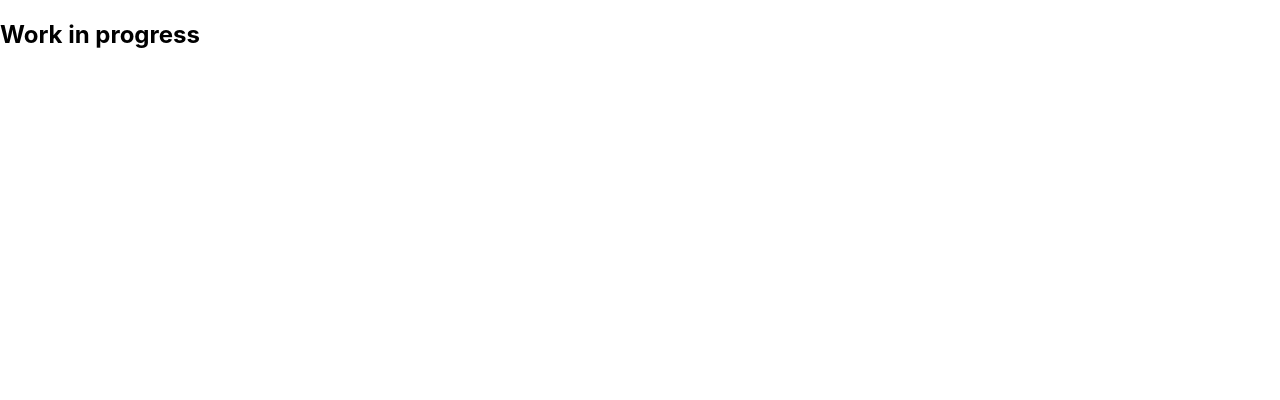
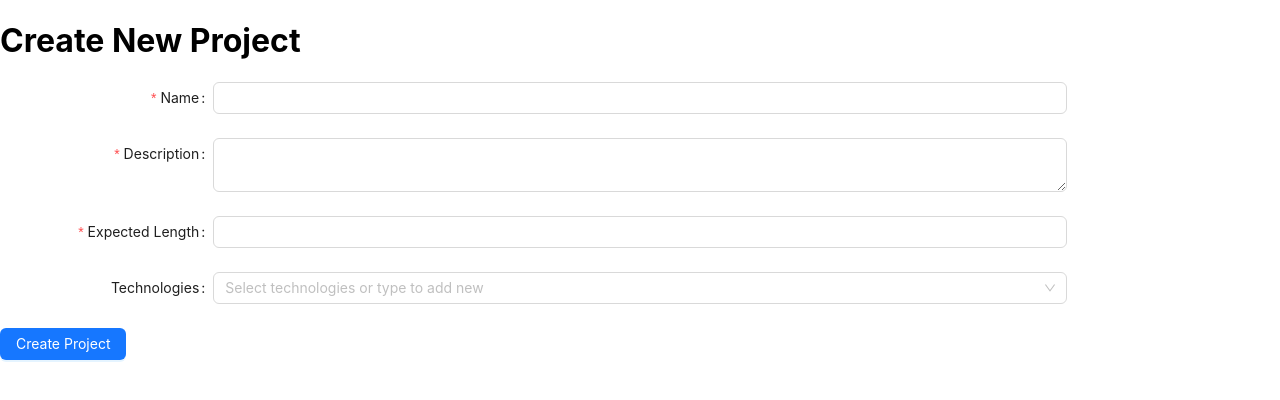
Before and after one commit to venetrius/projects-app, a React (Create React App) app in the folder frontend/: page /projects/new in a window 1280 px wide. Shown: the top 400 px of the page. Built offline with nearby package versions, Linux system fonts and the light colour scheme.

Commit message:
FE create NewProject component W/O context

```diff
--- a/frontend/src/Pages/NewProject/index.tsx
+++ b/frontend/src/Pages/NewProject/index.tsx
@@ -1,7 +1,92 @@
-interface NewProjectProps {}
+import { useState } from 'react';
+import { Form, Input, Button } from 'antd';
+import Select from "antd/es/select";
+import { ProjectForm } from '../../types';
 
-const NewProject: React.FC<NewProjectProps> = ({ }) => {
-    return <h2>Work in progress</h2>
+const NewProject = () => {
+    const [form] = Form.useForm();
+    const [project, setProject] = useState<ProjectForm>({
+        name: '',
+        description: '',
+        expected_length: '',
+        technologies: [],
+    });
+
+    const onFinish = (values: any) => {
+        const newProject: ProjectForm = {
+            name: values.name,
+            description: values.description,
+            expected_length: values.expected_length,
+            technologies: values.technologies.map((tech: any) => tech.value),
+        };
+        setProject(newProject);
+        form.resetFields();
+    };
+
+    return (
+        <div>
+            <h1>Create New Project</h1>
+            <Form
+                form={form}
+                name="newProject"
+                onFinish={onFinish}
+                initialValues={{ is_active: false }}
+                labelCol={{ span: 4 }}
+                wrapperCol={{ span: 16 }}
+            >
+                <Form.Item
+                    label="Name"
+                    name="name"
+                    rules={[{ required: true, message: 'Please input project name!' }]}
+                >
+                    <Input />
+                </Form.Item>
+
+                <Form.Item
+                    label="Description"
+                    name="description"
+                    rules={[{ required: true, message: 'Please input project description!' }]}
+                >
+                    <Input.TextArea />
+                </Form.Item>
+
+                <Form.Item
+                    label="Expected Length"
+                    name="expected_length"
+                    rules={[{ required: true, message: 'Please input expected length! (e.g.: 2 hours, 1 day etc.' }]}
+                >
+                    <Input />
+                </Form.Item>
+
+                <Form.Item label="Technologies" name="technologies" rules={[]}>
+                    <Select
+                        mode="tags"
+                        labelInValue
+                        style={{ width: '100%' }}
+                        placeholder="Select technologies or type to add new"
+                    >
+                        {/* Add populat techs to be selected */}
+                    </Select>
+                </Form.Item>
+
+                <Form.Item>
+                    <Button type="primary" htmlType="submit">
+                        Create Project
+                    </Button>
+                </Form.Item>
+            </Form>
+
+            {project.name !== "" && (
+                <div>
+                    <h2>New Project Created:</h2>
+                    <p>Name: {project.name}</p>
+                    <p>Description: {project.description}</p>
+                    <p>Expected Length: {project.expected_length}</p>
+                    <p>Technologies: {project.technologies.join(', ')}</p>
+                </div>
+            )}
+        </div>
+    );
 };
 
 export default NewProject;
```
Also changed, not shown: frontend/src/types.ts (+7 -0 lines).
